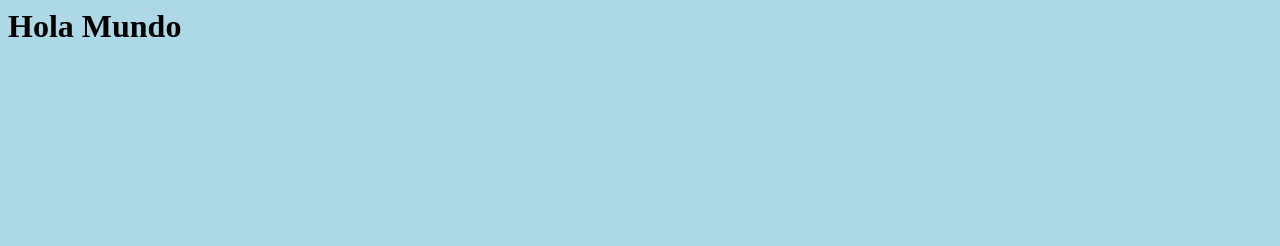
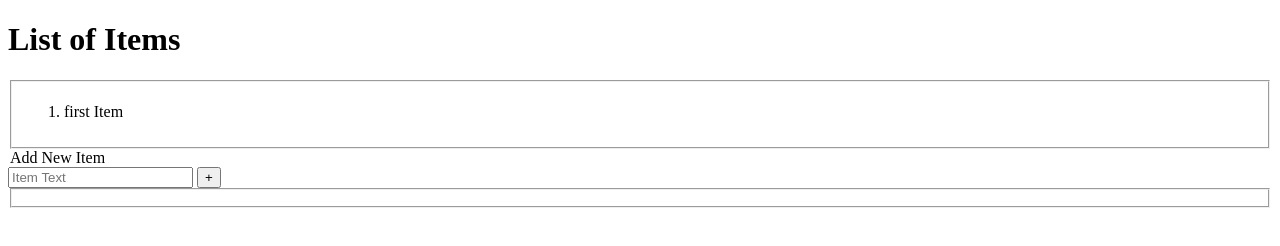
Before and after one commit to lmish001/Clases-DSI, a plain HTML site: page index.html in a window 1280 px wide. Drawn offline with nearby package versions, Linux system fonts and the light colour scheme.

Commit message:
clase 10

```diff
--- /dev/null
+++ b/controller.js
@@ -0,0 +1,11 @@
+var app = angular.module('basicApp', []);
+app.controller('homeController', function initController($scope){
+     $scope.uname="List of Items";
+     $scope.items=['first Item'];
+     $scope.addItem=function(){
+         if($scope.newItem){
+             $scope.items.push($scope.newItem);
+             $scope.newItem=undefined;
+         }
+     }
+})
--- a/index.html
+++ b/index.html
@@ -1,11 +1,26 @@
-<DOCTYPE html>
-    <head>
-        <title>Hola Mundo</title>
-        <link rel="stylesheet" href="style.css"/>
+<!DOCTYPE html>
+<html lang="en-US">
+     <head>
+         <title>Angular Hola Mundo</title>
+         <script src="https://ajax.googleapis.com/ajax/libs/angularjs/1.5.0/angular.min.js">
+         </script> <script src="controller.js"></script>
     </head>
+     <body ng-app="basicApp">
+        <div ng-controller="homeController">
+                 <h1>{{uname}}</h1>
+                <fieldset>
+                    <ol>
+                        <li ng-repeat="item in items">
+                            {{item}}
+                        </li>
+                    </ol>
+                </fieldset>
+                    <legend> Add New Item</legend>
+                    <input type="text" ng-model="newItem" placeholder="Item Text" />
+                    <button ng-click="addItem()">&#43;</button>
+                <fieldset>
 
-    <body>
-        <h1>Hola Mundo</h1>
-    </body>
-
-</DOCTYPE>
+                </fieldset>
+        </div>
+     </body>
+    </html>
```
Also changed, not shown: contactos.html (deleted, +0 -9 lines).
